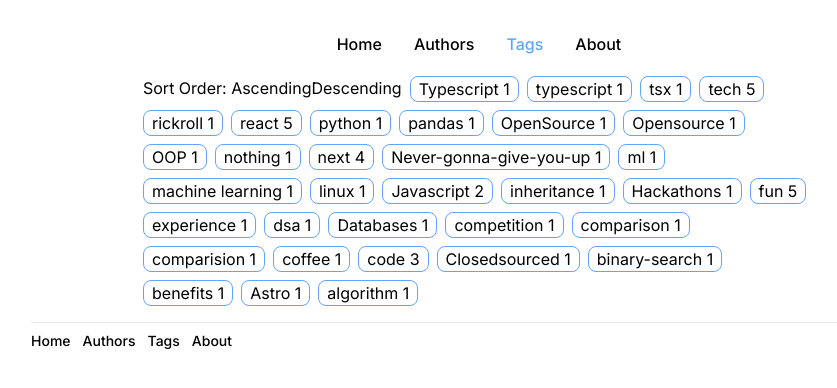
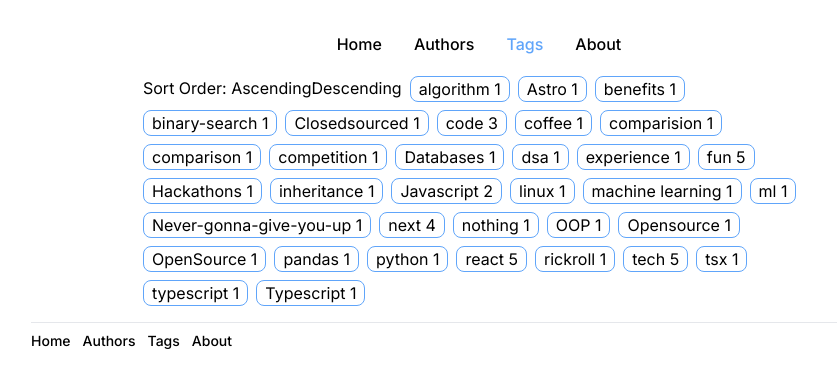
Before and after one commit to Rahilsiddique/next-blog, a Next.js app: page /tags in a window 1280 px wide. Shown: the top 388 px of the page, without its empty margins (161-998 px from the left). Built offline with nearby package versions, Linux system fonts and the light colour scheme.

Commit message:
fixes to #22 null value excpetion

```diff
--- a/src/app/tags/page.tsx
+++ b/src/app/tags/page.tsx
@@ -5,7 +5,7 @@
   searchParams: { ascDesc?: string };
 }
  const page = ({ searchParams }: searchProps) => {
-  const ascDesc = searchParams.ascDesc;
+  const ascDesc = searchParams.ascDesc || "asc";
   const toggleOptions = ["asc", "desc"];
   const data = getPostMetadata();
   const tags = data.flatMap((e) => e.tags.flat((tag: any) => tag));
```
